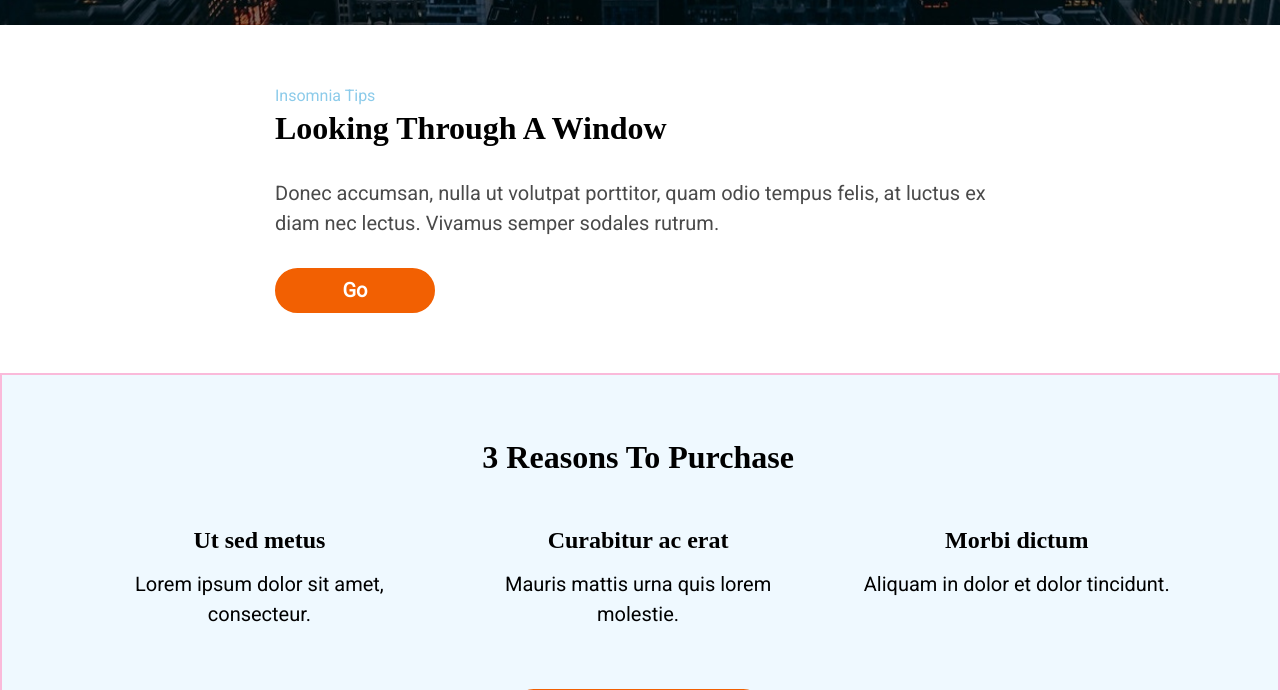
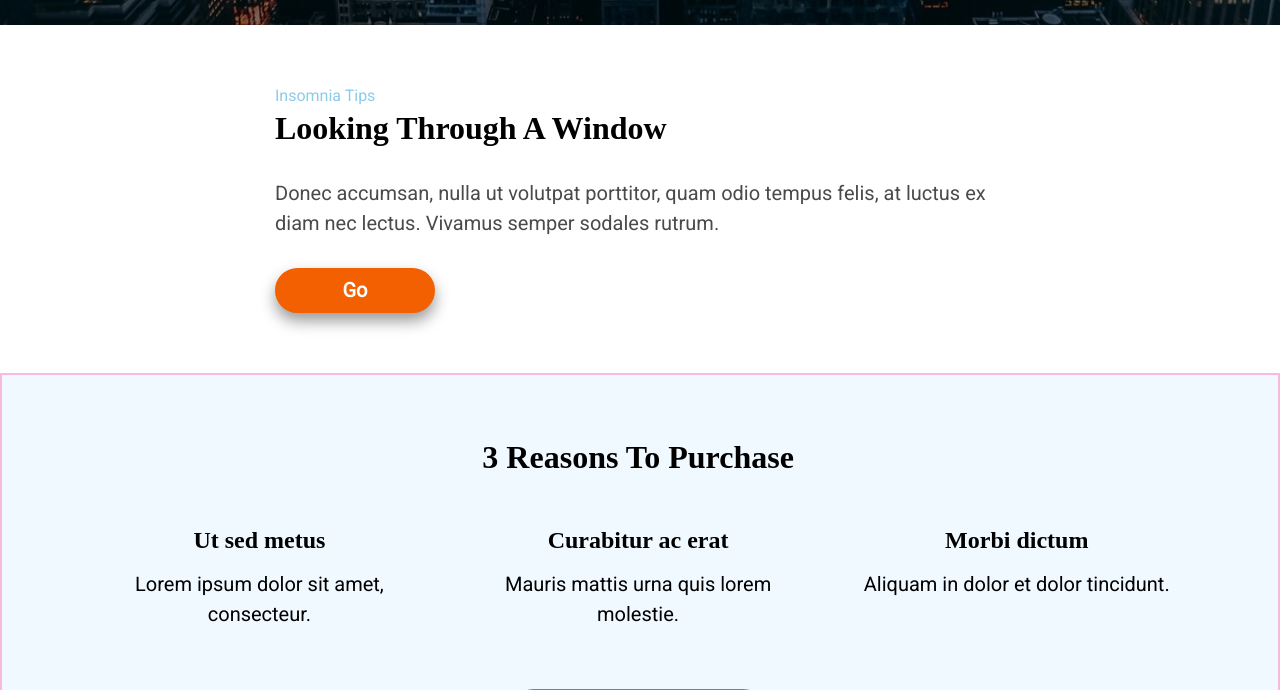
Before and after one commit to Beatrizsobri/evaluacion-final-modulo-1-Beatrizsobri, a website: page docs/index.html in a window 1280 px wide. In both pictures the pointer is over the link "Go". Shown: the part 775-1465 px from the top of the page. Drawn offline with nearby package versions, Linux system fonts and the light colour scheme; files that its build step writes are made by us from their sources.

Commit message:
amend transition button

```diff
--- a/_src/assets/scss/layouts/_window.scss
+++ b/_src/assets/scss/layouts/_window.scss
@@ -57,6 +57,7 @@
     &:hover {
       background: #f26002;
       color: white;
+      box-shadow: 0 8px 15px rgba(0, 0, 0, 0.4);
     }
 
     &--text {
```
